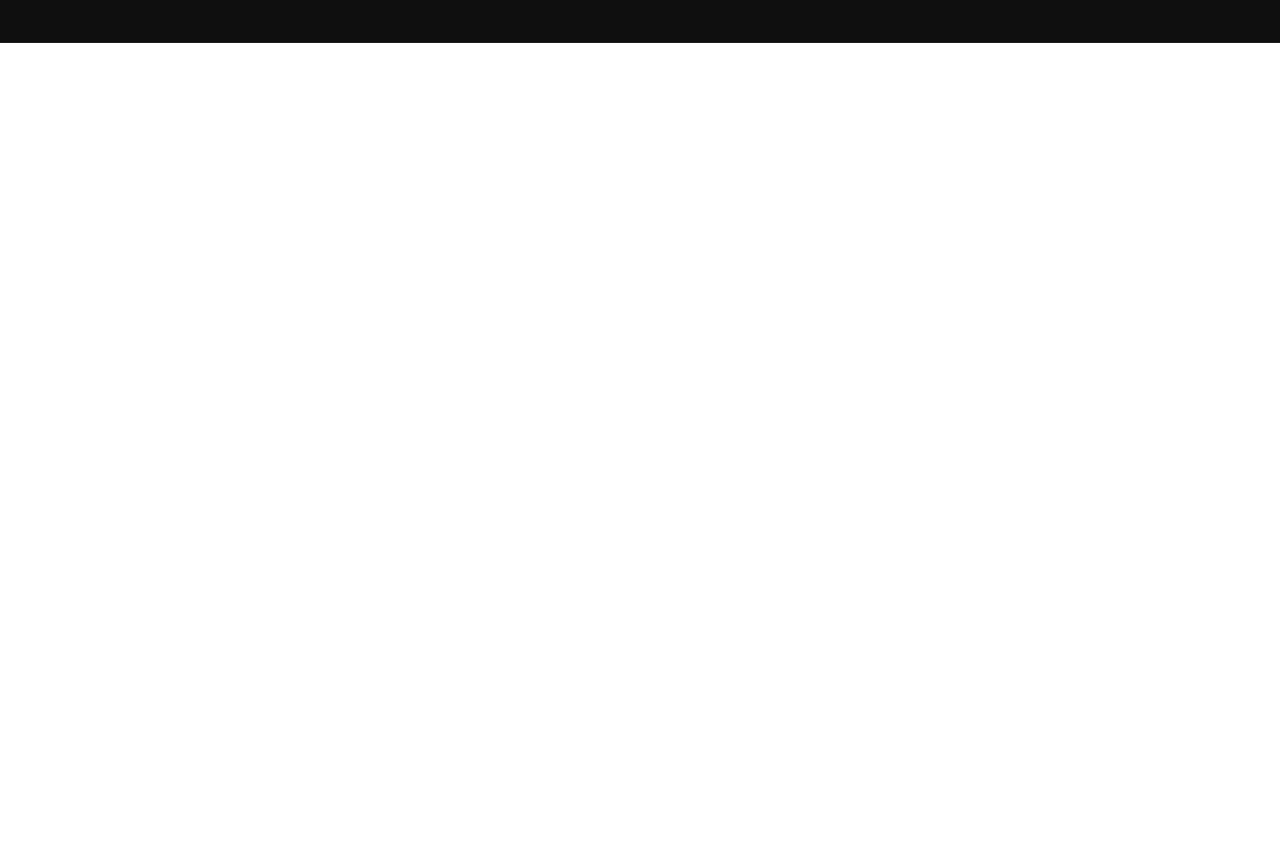
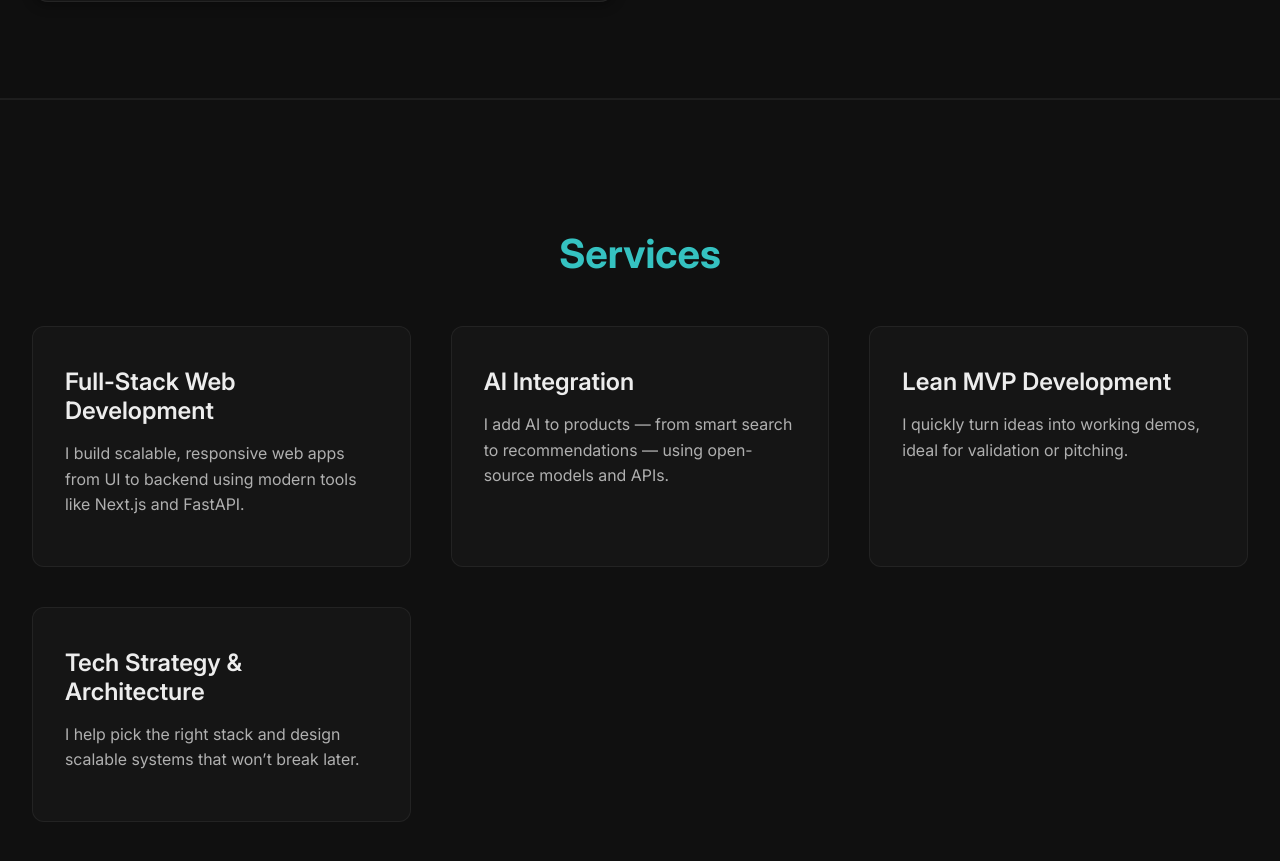
Before and after one commit to Mahmh/portfolio, a React (Vite) app in the folder client/: page / in a window 1280 px wide. Shown: the part 2196-3057 px from the top of the page. Before the commit the page ends 2239 px from the top, so only its background shows below. Built offline with nearby package versions, Linux system fonts and the light colour scheme.

Commit message:
Implement Services

```diff
--- a/client/src/components/Services.tsx
+++ b/client/src/components/Services.tsx
@@ -1,3 +1,18 @@
+import '@styles/components/Services.scss'
+import { SERVICES } from '@const'
+
 export default function Services() {
-    return <></>
+    return (
+        <section className='services'>
+            <h2 className='section-title'>Services</h2>
+            <div className='service-list'>
+                {SERVICES.map(service => (
+                    <div className='service-card' key={service.title}>
+                        <h3 className='service-title'>{service.title}</h3>
+                        <p className='service-description'>{service.description}</p>
+                    </div>
+                ))}
+            </div>
+        </section>
+    )
 }
--- a/client/src/constants.tsx
+++ b/client/src/constants.tsx
@@ -10,23 +10,42 @@ export const STATS = [
 export const PROJECTS = [
     {
         title: 'AI-Personalized E-Commerce',
-        description: 'A dynamic storefront that recommends products using real-time user embeddings.',
+        description: 'An intelligent storefront that recommends products in real-time and includes a built-in AI shopping assistant powered by a language model.',
         stack: ['Next.js', 'FastAPI', 'MySQL', 'SCSS'],
         link: '/projects/ai-ecom',
         img: AIEcomApp
     },
     {
         title: 'Semantic Course Search',
-        description: 'Search engine for 100+ tech courses using sentence-transformer embeddings.',
+        description: 'A smarter search engine for 100+ tech courses that understands meaning — not just keywords.',
         stack: ['Vite', 'FastAPI', 'SQLite', 'ChromaDB'],
         link: '/projects/semantic-search',
         img: SemanticCourseSearch
     },
     {
         title: 'Resume Screener',
-        description: 'Matches resumes with job descriptions using vector similarity.',
+        description: 'Instantly matches resumes to job descriptions using AI-powered similarity analysis.',
         stack: ['Vite', 'FastAPI', 'Pandas'],
         link: '/projects/resume-matcher',
         img: undefined
     }
 ]
+
+export const SERVICES = [
+    {
+        title: 'Full-Stack Web Development',
+        description: 'I build scalable, responsive web apps from UI to backend using modern tools like Next.js and FastAPI.'
+    },
+    {
+        title: 'AI Integration',
+        description: 'I add AI to products — from smart search to recommendations — using open-source models and APIs.'
+    },
+    {
+        title: 'Lean MVP Development',
+        description: 'I quickly turn ideas into working demos, ideal for validation or pitching.'
+    },
+    {
+        title: 'Tech Strategy & Architecture',
+        description: 'I help pick the right stack and design scalable systems that won’t break later.'
+    }
+]
--- a/client/src/main.tsx
+++ b/client/src/main.tsx
@@ -13,9 +13,9 @@ const LandingPage = () => <>
     <Header/>
     <Banner/>
     <Stats/>
-    <Skills/>
     <FeaturedProjects/>
     <Services/>
+    <Skills/>
     <Footer/>
 </>
 
--- /dev/null
+++ b/client/src/styles/components/Services.scss
@@ -0,0 +1,48 @@
+.services {
+    background-color: #101010;
+    padding: 6rem 2rem;
+    border-top: 1px solid get-color('alpha-black');
+    color: get-color('text');
+
+    .section-title {
+        font-size: 2.5rem;
+        font-weight: 700;
+        margin-bottom: 3rem;
+        text-align: center;
+        color: get-color('accent');
+    }
+
+    .service-list {
+        display: grid;
+        grid-template-columns: repeat(auto-fit, minmax(320px, 1fr));
+        gap: 2.5rem;
+        max-width: 1500px;
+        margin: 0 auto;
+    }
+
+    .service-card {
+        background-color: #151515;
+        padding: 2rem;
+        padding-top: 1rem;
+        border-radius: 0.75rem;
+        border: 1px solid get-color('alpha-black');
+        transition: all 0.2s ease;
+
+        &:hover {
+            border-color: get-color('accent');
+        }
+
+        .service-title {
+            font-size: 1.5rem;
+            font-weight: 600;
+            margin-bottom: 0.75rem;
+            color: get-color('text');
+        }
+
+        .service-description {
+            font-size: 1rem;
+            color: get-color('secondary');
+            line-height: 1.6;
+        }
+    }
+}
```
